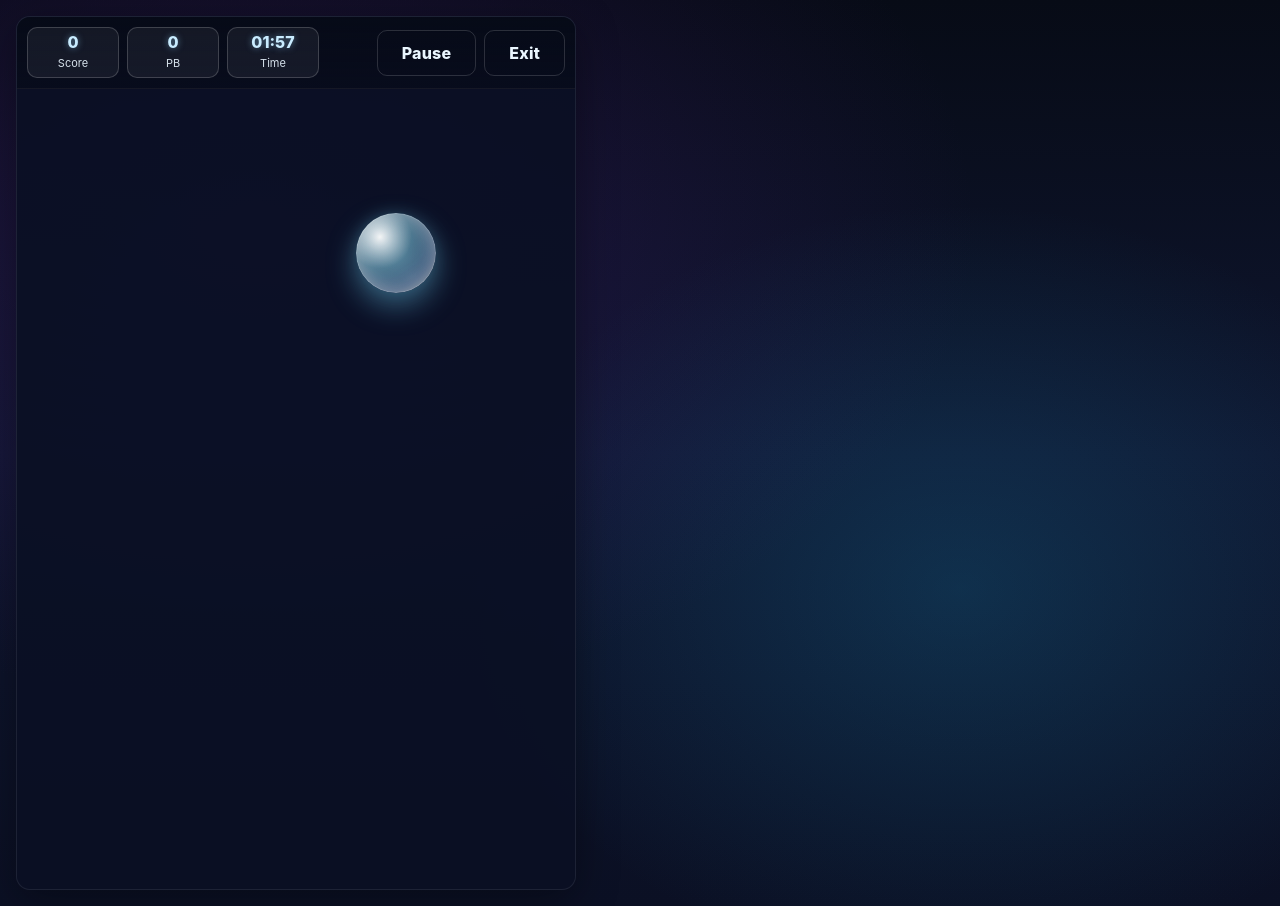
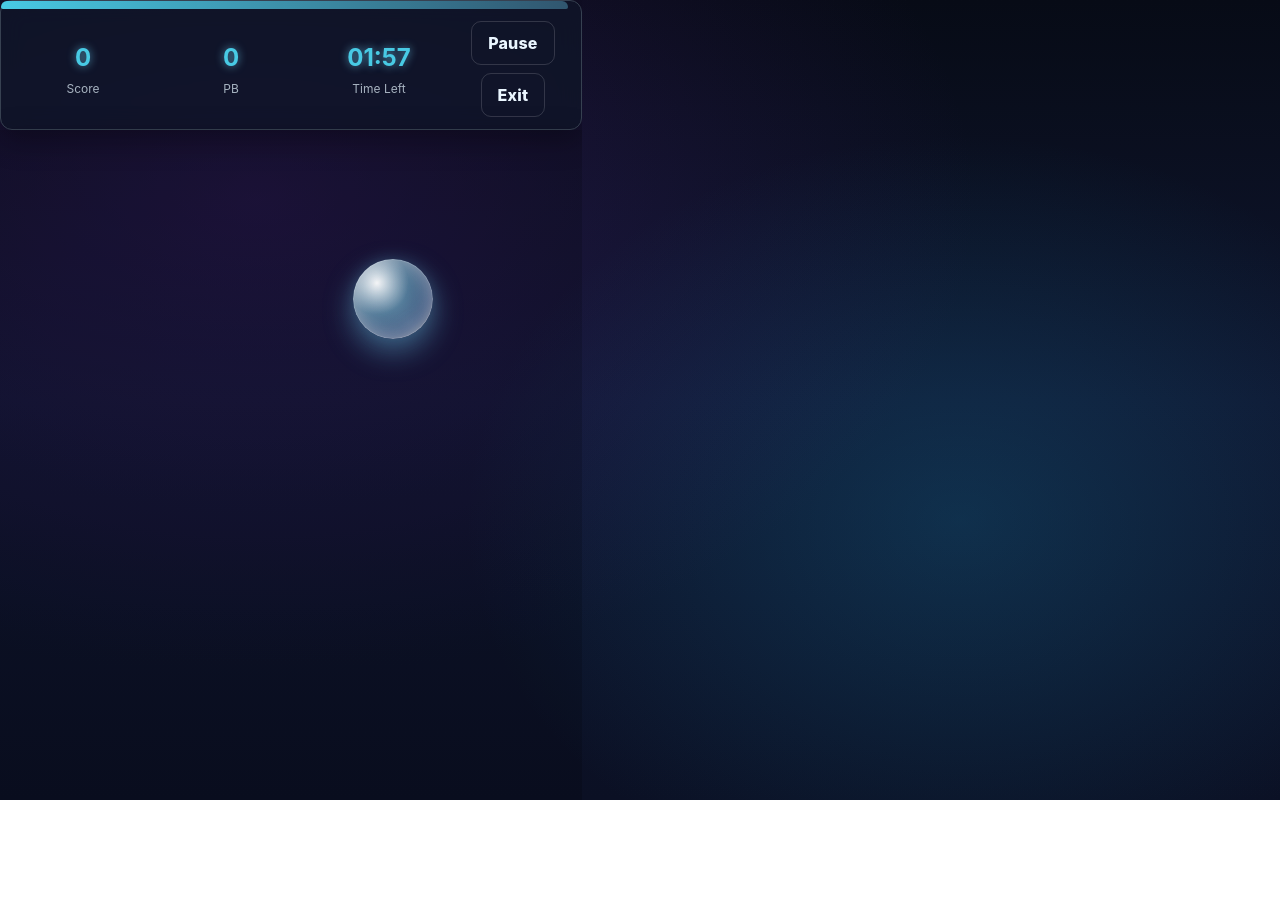
Before and after one commit to VastOceanLabs/FinePointRehab-Revamped, a website: page exercises/bubble-exercise.html in a window 1280 px wide. Both pictures are taken after a click on the button "Start". After the commit the page ends 800 px from the top, so only its background shows below. Drawn offline with Linux system fonts and the light colour scheme.

Commit message:
Redesign bubble exercise HUD to match trace-reveal layout consistency

```diff
--- a/exercises/bubble-exercise.html
+++ b/exercises/bubble-exercise.html
@@ -3,7 +3,7 @@
 <head>
   <meta charset="UTF-8">
   <meta name="viewport" content="width=device-width, initial-scale=1, viewport-fit=cover">
-  <title>Bubble Tap — Fine Point Rehab</title>
+  <title>Bubble Tap – Fine Point Rehab</title>
 
   <!-- Global tokens & components -->
   <link rel="stylesheet" href="/css/tokens.css">
@@ -20,7 +20,23 @@
       --panel: rgba(10,16,36,.9);
       --panel-border: rgba(255,255,255,.08);
       --text: #eaf6ff;
+      --text-secondary: #b8c5d1;
+      --text-muted: #8a96a3;
       --good: #8ff5b2;
+      --border: #374151;
+      --bg-secondary: #1a1f3a;
+      --bg-tertiary: #252b47;
+      --radius-lg: 12px;
+      --space-1: 4px;
+      --space-2: 8px;
+      --space-3: 12px;
+      --space-4: 16px;
+      --font-size-xs: 12px;
+      --font-size-base: 16px;
+      --font-size-xl: 24px;
+      --font-weight-semibold: 600;
+      --font-weight-bold: 700;
+      --header-h: 0px;
     }
     body{ margin:0; color:var(--text);
       background:
@@ -31,6 +47,7 @@
       touch-action: manipulation;
       user-select: none;
       -webkit-user-select: none;
+      font-family: -apple-system, BlinkMacSystemFont, 'Segoe UI', Roboto, sans-serif;
     }
     body.playing { overflow: hidden; }
     body.playing header.app { display: none; }
@@ -57,9 +74,9 @@
     .stats-row{ display:flex; gap:10px; justify-content:center; flex-wrap:wrap; margin-bottom:12px; }
     .metric{ flex:0 0 auto; display:flex; flex-direction:column; align-items:center; justify-content:center;
              text-align:center; padding:8px 12px; border:1px solid rgba(255,255,255,.12); border-radius:12px;
-             background: rgba(255,255,255,.05); min-width:110px; }
+             background: rgba(111,211,245,.08); min-width:110px; }
     .v{ font-weight:900; font-size:18px; color:#bfe6ff; text-shadow: 0 0 6px rgba(150,220,255,.5); line-height:1.1; }
-    .t{ font-size:11px; opacity:.9; margin-top:3px; }
+    .t{ font-size:11px; opacity:.9; margin-top:3px; color: var(--text-secondary); }
 
     .group{ margin-bottom:12px; }
     .label{ display:block; margin-bottom:6px; font-weight:700; letter-spacing:.2px; }
@@ -78,25 +95,146 @@
     .btn:disabled{ opacity:.55; cursor:not-allowed; }
     .btn-primary{ background: rgba(111,211,245,.95); color:#07101e; border-color: rgba(111,211,245,1); }
     .btn-primary:hover:not(:disabled){ background: rgba(111,211,245,1); box-shadow: 0 6px 18px rgba(111,211,245,.45); }
-    .btn-ghost{ background: transparent; border:1px solid rgba(255,255,255,.15); }
+    .btn-ghost{ background: transparent; border:1px solid rgba(255,255,255,.15); padding: var(--space-2) var(--space-4); min-height: 44px; }
 
     /* Game column – hidden until playing */
     #gameCol{ display:none; position:relative; padding:0; overflow:hidden; }
     body.playing #gameCol{ display:block; }
     body.playing #settings{ display:none; }
 
-    .hud{
-      position:sticky; top:0; z-index:5; display:flex; gap:8px; align-items:center; justify-content:space-between;
-      padding:10px; background: linear-gradient(180deg, rgba(6,10,22,.88), rgba(6,10,22,.55)); border-bottom:1px solid rgba(255,255,255,.06);
+    /* NEW HUD DESIGN - matching trace-reveal */
+    .hud {
+      display: grid;
+      grid-auto-flow: column;
+      grid-auto-columns: 1fr;
+      gap: var(--space-2);
+      align-items: center;
+      position: relative;
+      padding: var(--space-3);
+      padding-top: calc(var(--space-3) + 8px);
+      background: rgba(15, 22, 41, 0.8);
+      backdrop-filter: blur(12px);
+      border: 1px solid var(--border);
+      border-radius: var(--radius-lg);
+      box-shadow: 0 10px 30px rgba(0, 0, 0, 0.3);
     }
-    .hud .metrics{ display:flex; gap:8px; flex-wrap:wrap; align-items:center; }
-    .chip{ display:flex; flex-direction:column; align-items:center; justify-content:center; min-width:92px;
-           border:1px solid rgba(255,255,255,.18); border-radius:10px; padding:6px 10px; background: rgba(255,255,255,.06); }
-    .chip .v{ font-size:16px; font-weight:800; color:#c9ecff; }
-    .chip .t{ font-size:11px; opacity:.9; }
 
-    .hud .controls{ display:flex; gap:8px; }
-    .stage-wrap{ position:relative; width:100%; height: calc(var(--vh) * 100); }
+    .timer-bar {
+      position: absolute;
+      top: 0;
+      left: 0;
+      height: 8px;
+      width: 100%;
+      background: linear-gradient(90deg, var(--accent), rgba(111,211,245,.35));
+      transform-origin: left center;
+      transition: width .1s linear;
+      border-top-left-radius: var(--radius-lg);
+      border-top-right-radius: var(--radius-lg);
+    }
+
+    .hud-group {
+      display: grid;
+      gap: var(--space-1);
+      text-align: center;
+    }
+
+    .hud-value {
+      font-size: var(--font-size-xl);
+      font-weight: var(--font-weight-bold);
+      color: var(--accent);
+      text-shadow: 0 0 8px rgba(111, 211, 245, 0.7);
+    }
+
+    .hud-label {
+      font-size: var(--font-size-xs);
+      color: var(--text-secondary);
+      opacity: 0.9;
+    }
+
+    .controls {
+      display: flex;
+      gap: var(--space-2);
+      justify-content: center;
+      flex-wrap: wrap;
+    }
+
+    @media (max-width: 768px) {
+      .hud {
+        grid-template-columns: 1fr 1fr 1fr;
+        grid-auto-flow: row;
+        gap: var(--space-1);
+        padding: var(--space-2);
+        padding-top: calc(var(--space-2) + 6px);
+      }
+
+      .hud-value {
+        font-size: var(--font-size-base);
+      }
+
+      .hud-label {
+        font-size: 11px;
+      }
+
+      .controls {
+        grid-column: 1 / -1;
+        display: flex;
+        gap: var(--space-2);
+        justify-content: center;
+        margin-top: var(--space-1);
+      }
+
+      .controls .btn {
+        padding: 6px 12px;
+        font-size: 13px;
+      }
+    }
+
+    .right-col {
+      display: grid;
+      grid-template-rows: auto 1fr;
+      gap: var(--space-3);
+      min-height: 0;
+    }
+
+    body.playing .layout {
+      display: grid;
+      grid-template-rows: auto 1fr;
+      gap: 0;
+      max-width: none;
+      padding: 0;
+      height: calc(var(--vh) * 100 - var(--header-h, 0px));
+    }
+
+    body.playing .right-col {
+      height: calc(var(--vh) * 100);
+      max-width: none;
+      margin: 0;
+      gap: 0;
+      grid-template-rows: auto 1fr;
+      min-height: 0;
+    }
+
+    #game-container {
+      position: relative;
+      display: flex;
+      flex-direction: column;
+      min-height: 0;
+      padding: var(--space-3);
+      background: rgba(0,0,0,0.15);
+      border: 1px solid var(--border);
+      border-radius: var(--radius-lg);
+      box-shadow: 0 10px 30px rgba(0, 0, 0, 0.3);
+      overflow: hidden;
+    }
+
+    body.playing #game-container {
+      height: 100%;
+      border-radius: 0;
+      border: none;
+      padding: var(--space-2);
+    }
+
+    .stage-wrap{ position:relative; flex: 1; width:100%; display: block; overflow: hidden; touch-action: none; }
 
     /* Bubble game surface (DOM-based) */
     .game-surface{ position:relative; width:100%; height:100%; overflow:hidden; }
@@ -189,6 +327,14 @@
       .layout{ grid-template-columns: 1fr 1.2fr; align-items:start; }
       body:not(.playing) #settings{ grid-column: 1 / -1; }
     }
+
+    .setting-help {
+      display: block;
+      color: var(--text-muted);
+      font-size: var(--font-size-xs);
+      margin-top: var(--space-1);
+      font-style: italic;
+    }
   </style>
 </head>
 <body>
@@ -214,6 +360,7 @@
       <div class="group">
         <label class="label" for="dur">Session Duration (minutes)</label>
         <input id="dur" type="number" min="0.5" step="0.5" max="10" value="2" inputmode="decimal" />
+        <small class="setting-help">0.5–10 minutes recommended for motor training.</small>
       </div>
 
       <div class="group">
@@ -231,7 +378,7 @@
           <option value="any" selected>Any finger</option>
           <option value="all">All fingers (guided)</option>
         </select>
-        <div id="singleFingerWrap" class="desc" style="display:none; margin-top:8px;">
+        <div id="singleFingerWrap" class="setting-help" style="display:none; margin-top:8px;">
           <strong>All fingers (guided):</strong> a number appears in each bubble (1–5). Match the number to the finger shown below.
         </div>
       </div>
@@ -240,14 +387,26 @@
     </aside>
 
     <!-- GAME COLUMN (hidden until playing) -->
-    <section id="gameCol" class="panel" aria-label="Game">
-      <!-- HUD -->
+    <section id="gameCol" class="right-col" aria-label="Game">
+      <!-- NEW HUD - matching trace-reveal style -->
       <div class="hud" role="region" aria-label="In-game HUD">
-        <div class="metrics">
-          <div class="chip"><div id="score" class="v">0</div><div class="t">Score</div></div>
-          <div class="chip"><div id="pb" class="v">0</div><div class="t">PB</div></div>
-          <div class="chip"><div id="time" class="v">00:00</div><div class="t">Time</div></div>
+        <div class="timer-bar" id="timer-bar"></div>
+
+        <div class="hud-group">
+          <div id="score" class="hud-value">0</div>
+          <div class="hud-label">Score</div>
         </div>
+
+        <div class="hud-group">
+          <div id="pb" class="hud-value">0</div>
+          <div class="hud-label">PB</div>
+        </div>
+
+        <div class="hud-group">
+          <div id="time" class="hud-value">00:00</div>
+          <div class="hud-label">Time Left</div>
+        </div>
+
         <div class="controls">
           <button id="pauseBtn" class="btn btn-ghost" type="button" aria-label="Pause">Pause</button>
           <button id="exitBtn" class="btn btn-ghost" type="button" aria-label="Exit to settings">Exit</button>
@@ -255,6 +414,7 @@
       </div>
 
       <!-- Play surface -->
+      <div id="game-container">
         <div class="stage-wrap">
           <div id="surface" class="game-surface" aria-label="Play area">
             <div id="bubble" role="button" aria-label="Bubble" tabindex="0"></div>
@@ -265,6 +425,7 @@
                 <div class="guide-title">Match the bubble number to the finger</div>
                 <div class="fingers" id="fingersRow">
                   <!-- Chips will be filled by JS -->
+                </div>
               </div>
             </div>
           </div>
@@ -316,6 +477,7 @@
     const scoreEl = $('#score');
     const pbEl = $('#pb');
     const pbSettingsEl = $('#pbSettings');
+    const timerBar = $('#timer-bar');
     const doneModal = $('#done');
     const fScore = $('#fScore'), fTaps = $('#fTaps'), fAcc = $('#fAcc'), fAvg = $('#fAvg');
     const newSessionBtn = $('#newSession');
@@ -364,9 +526,14 @@
       const H = window.innerHeight;
       if(stageWrap){ stageWrap.style.height = Math.max(220, H - hudH) + 'px'; }
     }
-    setVH(); setStageHeight();
-    addEventListener('resize', () => { setVH(); setStageHeight(); });
-    addEventListener('orientationchange', () => { setVH(); setStageHeight(); });
+    function setHeaderH() {
+      const header = document.querySelector('.app');
+      const h = header ? header.getBoundingClientRect().height : 0;
+      document.documentElement.style.setProperty('--header-h', `${h}px`);
+    }
+    setVH(); setStageHeight(); setHeaderH();
+    addEventListener('resize', () => { setVH(); setStageHeight(); setHeaderH(); });
+    addEventListener('orientationchange', () => { setVH(); setStageHeight(); setHeaderH(); });
 
     async function enterImmersive(){
       document.body.classList.add('playing');
@@ -385,7 +552,7 @@
     let fingerMode = 'any';
     let lastSpawn = 0, bubbleVisible = false, bubbleSpawnTime = 0;
 
-    const MAX_VISIBLE_MS = 2500; // failsafe: hide bubble after 2.5s to prevent stalls
+    const MAX_VISIBLE_MS = 2500;
 
     const BUBBLE_SIZES = { large: 120, medium: 80, small: 56 };
 
@@ -421,6 +588,12 @@
       const pb = storage.get('PB_'+EXERCISE_ID, 0) || 0;
       pbEl.textContent = String(pb);
       pbSettingsEl.textContent = String(pb);
+
+      // Update timer bar
+      if (timerBar && sessionDurationMs > 0) {
+        const pct = Math.max(0, Math.min(1, timeRemaining / sessionDurationMs));
+        timerBar.style.width = (pct * 100).toFixed(2) + '%';
+      }
     }
 
     function showFingerGuide(show){ fingerGuide.style.display = show ? 'block' : 'none'; }
@@ -443,7 +616,6 @@
       bubbleSpawnTime = performance.now();
       bubbleEl.classList.remove('spawn'); void bubbleEl.offsetWidth; bubbleEl.classList.add('spawn');
 
-      // If 'all' mode, show a random 1..5 number in the bubble
       if(fingerMode === 'all'){
         const n = 1 + Math.floor(Math.random()*5);
         bubbleEl.textContent = String(n);
@@ -467,7 +639,6 @@
       r.addEventListener('animationend', () => r.remove());
     }
 
-    // Input handlers
     bubbleEl.addEventListener('pointerdown', (ev) => {
       if(!isActive || isPaused || !bubbleVisible) return;
       const rt = performance.now() - bubbleSpawnTime;
@@ -489,7 +660,6 @@
       if(e.target !== bubbleEl){ misses++; audio.miss?.(); }
     }, { passive:true });
 
-    // Timer/loop with real delta
     let rafId = 0, prevTs = 0;
     function loop(now){
       if(!isActive) return;
@@ -498,7 +668,6 @@
       if(!isPaused){
         timeRemaining -= dt;
         if(timeRemaining <= 0){ endSession(); return; }
-        // Failsafe: if a bubble has been visible too long (missed or event lost), hide it
         if(bubbleVisible && (now - bubbleSpawnTime) > MAX_VISIBLE_MS){ hideBubble(); }
         if(!bubbleVisible && (now - lastSpawn) > 450){
           spawnBubble(); lastSpawn = now;
@@ -508,9 +677,7 @@
       rafId = requestAnimationFrame(loop);
     }
 
-    // ===== Controls =====
     function startSession(){
-      // Read settings
       const durMin = Math.max(0.5, parseFloat(durIn.value || '2'));
       sessionDurationMs = durMin * 60 * 1000;
       timeRemaining = sessionDurationMs;
@@ -519,12 +686,10 @@
       showFingerGuide(fingerMode === 'all');
       if(fingerMode === 'all'){ buildFingerChips(); }
 
-      // Reset
       isActive = true; isPaused = false; pauseBtn.textContent = 'Pause';
       taps = 0; misses = 0; score = 0; totalRT = 0;
       hideBubble(); updateHUD();
 
-      // UI
       enterImmersive();
       requestAnimationFrame(ts => { lastSpawn = prevTs = ts; rafId = requestAnimationFrame(loop); });
 
@@ -562,11 +727,9 @@
       fAcc.textContent = acc + '%';
       fAvg.textContent = avg + 'ms';
 
-      // PB
       const prev = storage.get('PB_'+EXERCISE_ID, 0) || 0;
       if(score > prev){ storage.set('PB_'+EXERCISE_ID, score); }
 
-      // Progress + achievements
       try { recordSession(EXERCISE_ID, (sizeSel.value||'medium'), score); } catch {}
       try { checkAndUnlockAchievements(); } catch {}
 
@@ -575,25 +738,20 @@
       bubbleEl.textContent = '';
     }
 
-    // Buttons
     startBtn.addEventListener('click', () => { doneModal.classList.remove('open'); startSession(); });
     pauseBtn.addEventListener('click', pauseSession);
     exitBtn.addEventListener('click', exitToSettings);
     newSessionBtn.addEventListener('click', () => { doneModal.classList.remove('open'); startSession(); });
 
-    // Settings interactivity
     fmSel.addEventListener('change', () => {
       const isAll = fmSel.value === 'all';
       singleWrap.style.display = isAll ? '' : 'none';
     });
-    // reflect current on load
     singleWrap.style.display = (fmSel.value === 'all') ? '' : 'none';
 
-    // Modal UX: backdrop click + Esc
     doneModal.addEventListener('click', (e) => { if(e.target === doneModal){ doneModal.classList.remove('open'); } });
     addEventListener('keydown', (e) => { if(e.key === 'Escape') doneModal.classList.remove('open'); });
 
-    // Init
     updateHUD();
     (async () => {
       try { await initUtils?.({ starfieldTarget: surface }); } catch {}
@@ -604,7 +762,6 @@
       tryStarfield();
     })();
 
-    // Global hook
     window.endSession = function(score, difficulty='medium'){
       try { recordSession(EXERCISE_ID, difficulty, score); } catch {}
       try { checkAndUnlockAchievements(); } catch {}
```
Lines whose indentation alone changed are shown as unchanged.
